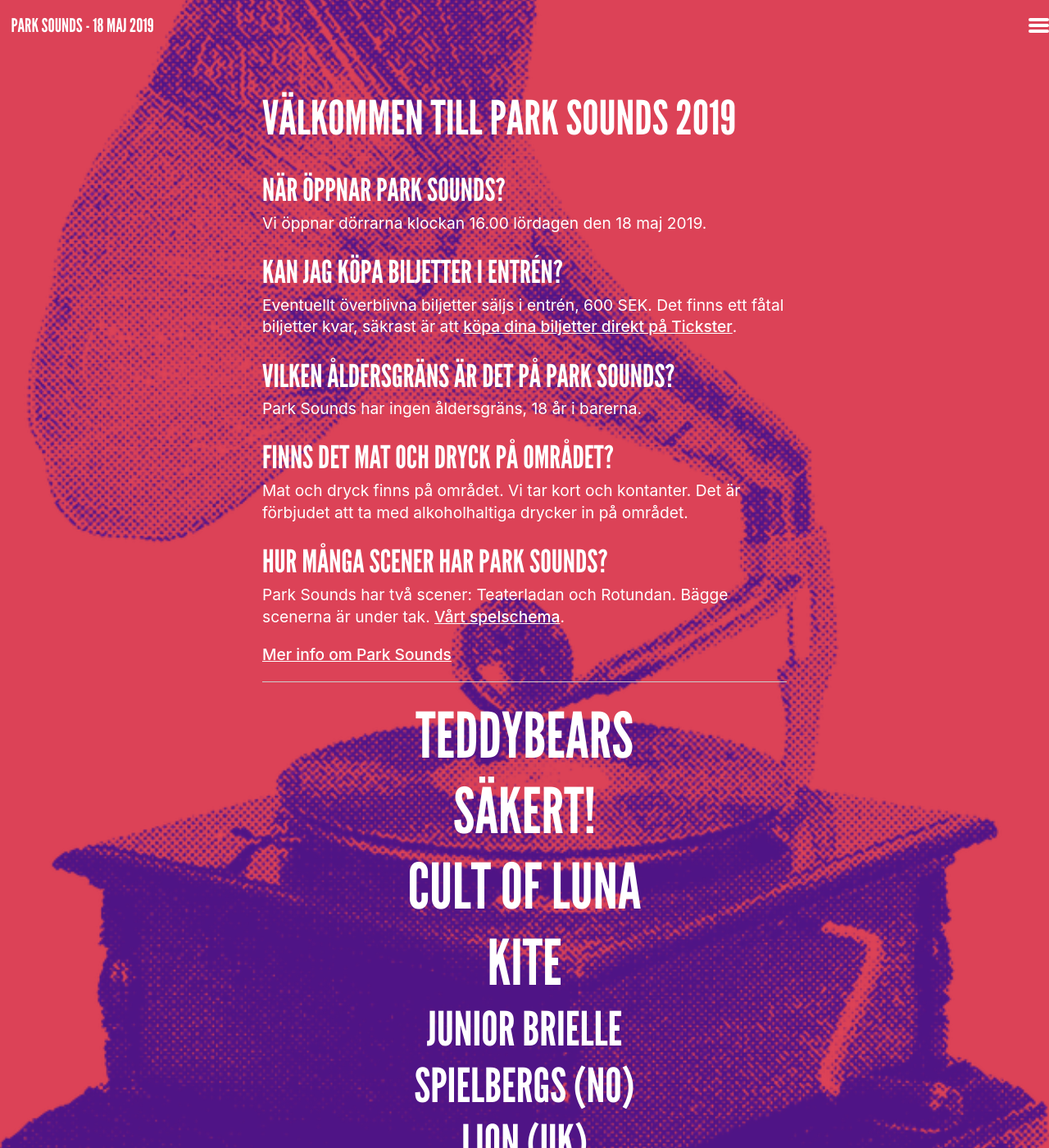
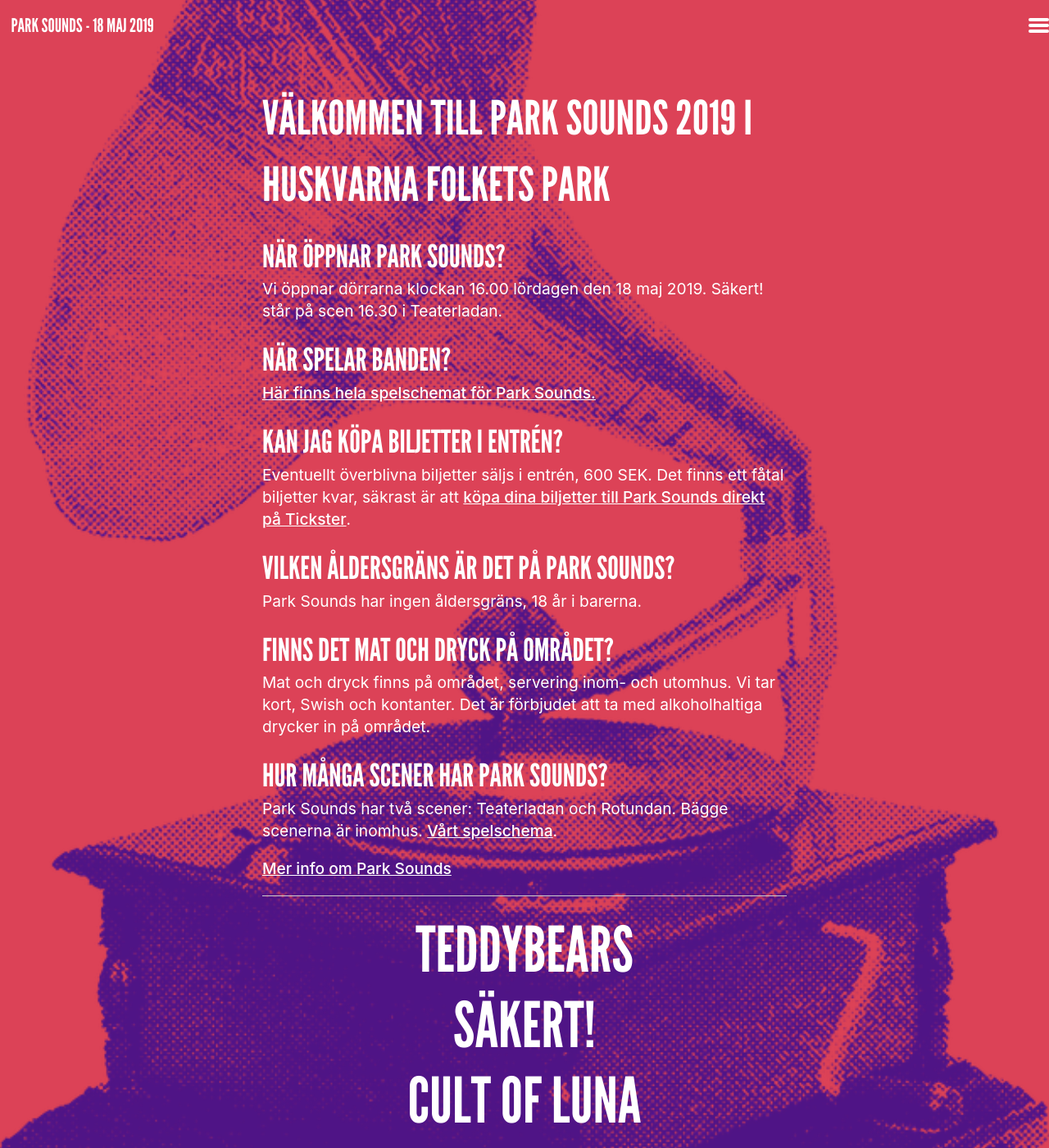
Before and after one commit to parksounds/parksounds.se, a Jekyll site: the page built from index.md, in a window 1280 px wide and 1400 px high. Shown: the whole window at 82% size. Built offline with Jekyll 4.4.1, drawn with Linux system fonts in a browser that asks for light colours.

Commit message:
Content updates
Text edits

```diff
--- a/index.md
+++ b/index.md
@@ -4,18 +4,23 @@
 title: Park Sounds 2019 - lördag 18 maj Huskvarna Folkets Park
 ---
 
-# Välkommen till Park Sounds 2019
+# Välkommen till Park Sounds 2019 i Huskvarna Folkets Park
 {:.h2}
 
 ## När öppnar Park Sounds?
 {:.h4}
 
-Vi öppnar dörrarna klockan 16.00 lördagen den 18 maj 2019.
+Vi öppnar dörrarna klockan 16.00 lördagen den 18 maj 2019. Säkert! står på scen 16.30 i Teaterladan.
+
+## När spelar banden?
+{:.h4}
+
+<a href="/spelschema">Här finns hela spelschemat för Park Sounds.</a>
 
 ## Kan jag köpa biljetter i entrén?
 {:.h4}
 
-Eventuellt överblivna biljetter säljs i entrén, 600 SEK. Det finns ett fåtal biljetter kvar, säkrast är att <a href="https://secure.tickster.com/mcpx1mu3pkb29hl">köpa dina biljetter direkt på Tickster</a>.
+Eventuellt överblivna biljetter säljs i entrén, 600 SEK. Det finns ett fåtal biljetter kvar, säkrast är att <a href="https://secure.tickster.com/mcpx1mu3pkb29hl">köpa dina biljetter till Park Sounds direkt på Tickster</a>.
 
 ## Vilken åldersgräns är det på Park Sounds?
 {:.h4}
@@ -25,12 +30,12 @@
 ## Finns det mat och dryck på området?
 {:.h4}
 
-Mat och dryck finns på området. Vi tar kort och kontanter. Det är förbjudet att ta med alkoholhaltiga drycker in på området.
+Mat och dryck finns på området, servering inom- och utomhus. Vi tar kort, Swish och kontanter. Det är förbjudet att ta med alkoholhaltiga drycker in på området.
 
 ## Hur många scener har Park Sounds?
 {:.h4}
 
-Park Sounds har två scener: Teaterladan och Rotundan. Bägge scenerna är under tak. <a href="/spelschema">Vårt spelschema</a>.
+Park Sounds har två scener: Teaterladan och Rotundan. Bägge scenerna är inomhus. <a href="/spelschema">Vårt spelschema</a>.
 
 <a href="/info">Mer info om Park Sounds</a>
 
```
